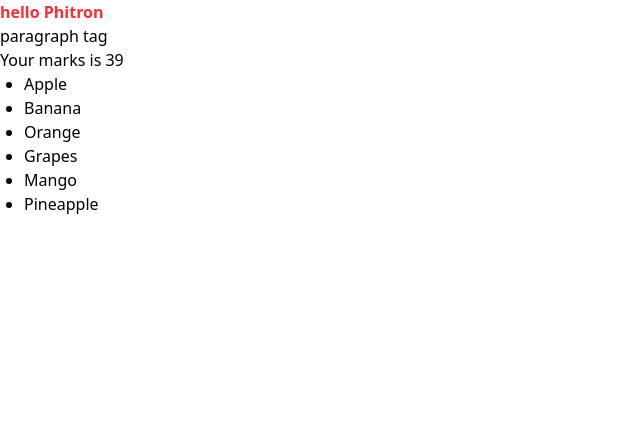
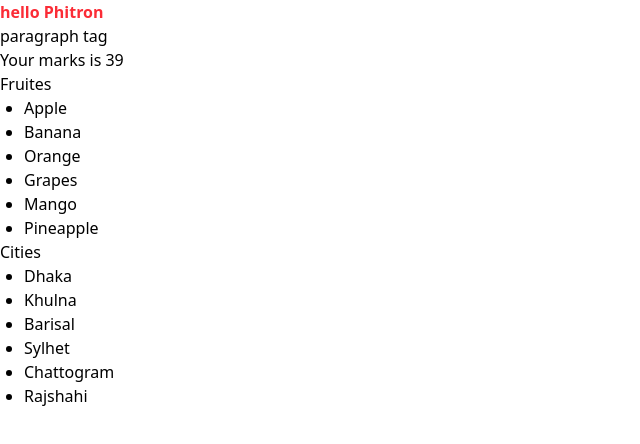
Before and after one commit to shoyebreza/phimart-client, a React (Vite) app: page / in a window 1280 px wide. Shown: the top 444 px of the page, without its empty margins (0-640 px from the left). Built offline with nearby package versions, Linux system fonts and the light colour scheme.

Commit message:
passing data

```diff
--- a/src/App.jsx
+++ b/src/App.jsx
@@ -3,12 +3,15 @@ import List from './components/list'
 import FirstComponent from './FirstComponent'
 
 function App() {
+  const fruits = ['Apple','Banana','Orange','Grapes','Mango','Pineapple'];
+  const cities = ['Dhaka','Khulna','Barisal','Sylhet','Chattogram','Rajshahi'];
   return (
     <>
       <FirstComponent></FirstComponent>
-      <List></List>
+      <List items={fruits} heading="Fruites"/>
+      <List items={cities} heading="Cities"/>
     </>
-  )
-}
+  );
+};
 
-export default App
+export default App;
--- a/src/components/List.jsx
+++ b/src/components/List.jsx
@@ -1,13 +1,14 @@
 import { useState } from "react";
 
-const List = () => {
-    const fruits = ['Apple','Banana','Orange','Grapes','Mango','Pineapple'];
+// eslint-disable-next-line react/prop-types
+const List = ({items=[], heading}) => {
     const [selectedIndex, setSelectedIndex]= useState(-1);
     return (
         <div>
+            <h1>{heading}</h1>
             <ul className="pl-6 list-disc">
-                {fruits.map((fruit,index)=>(
-                    <li className={selectedIndex === index ? "bg-blue-500 p-3 rounded-sm m-3" : ""}
+                {items.map((fruit,index)=>(
+                    <li className={selectedIndex === index ? "bg-blue-500 p-3 rounded-sm" : ""}
                     onClick={()=>setSelectedIndex(index)}
                     key={fruit}>{fruit}</li>
                 ))}
```
